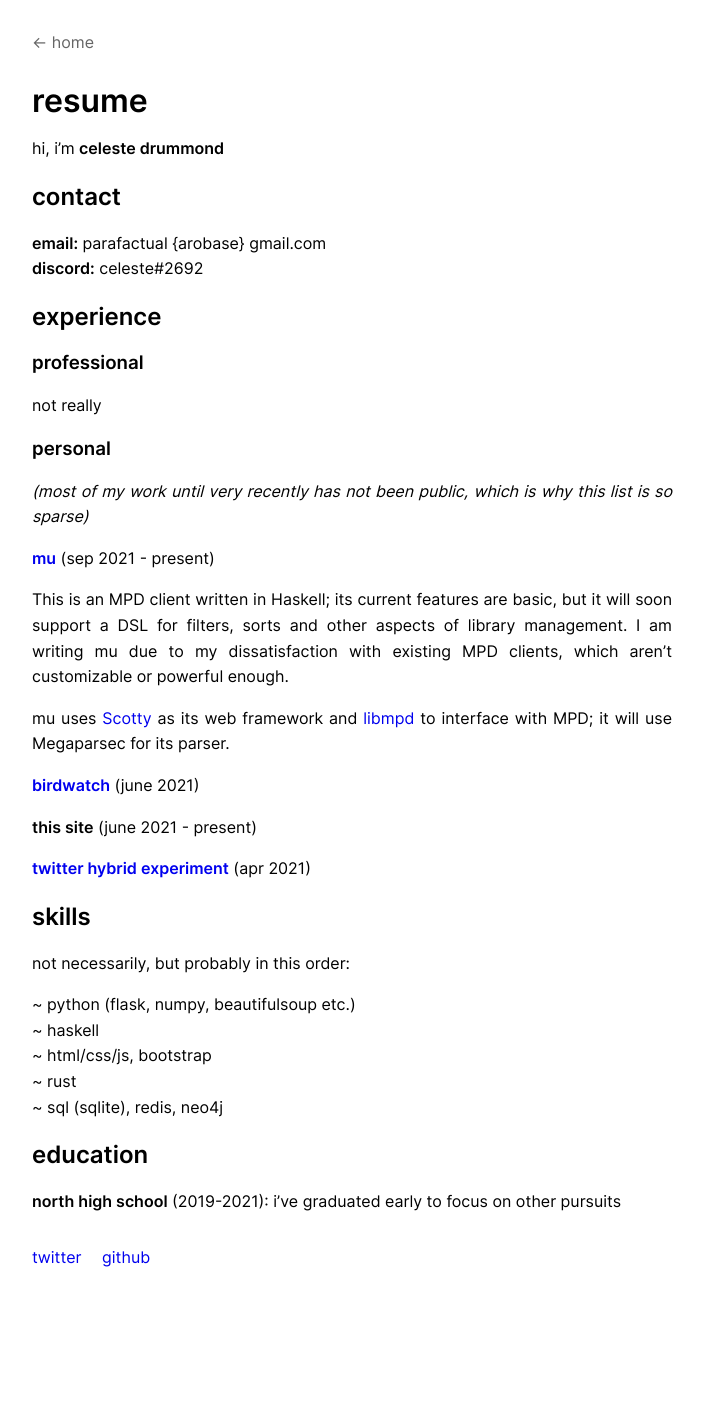
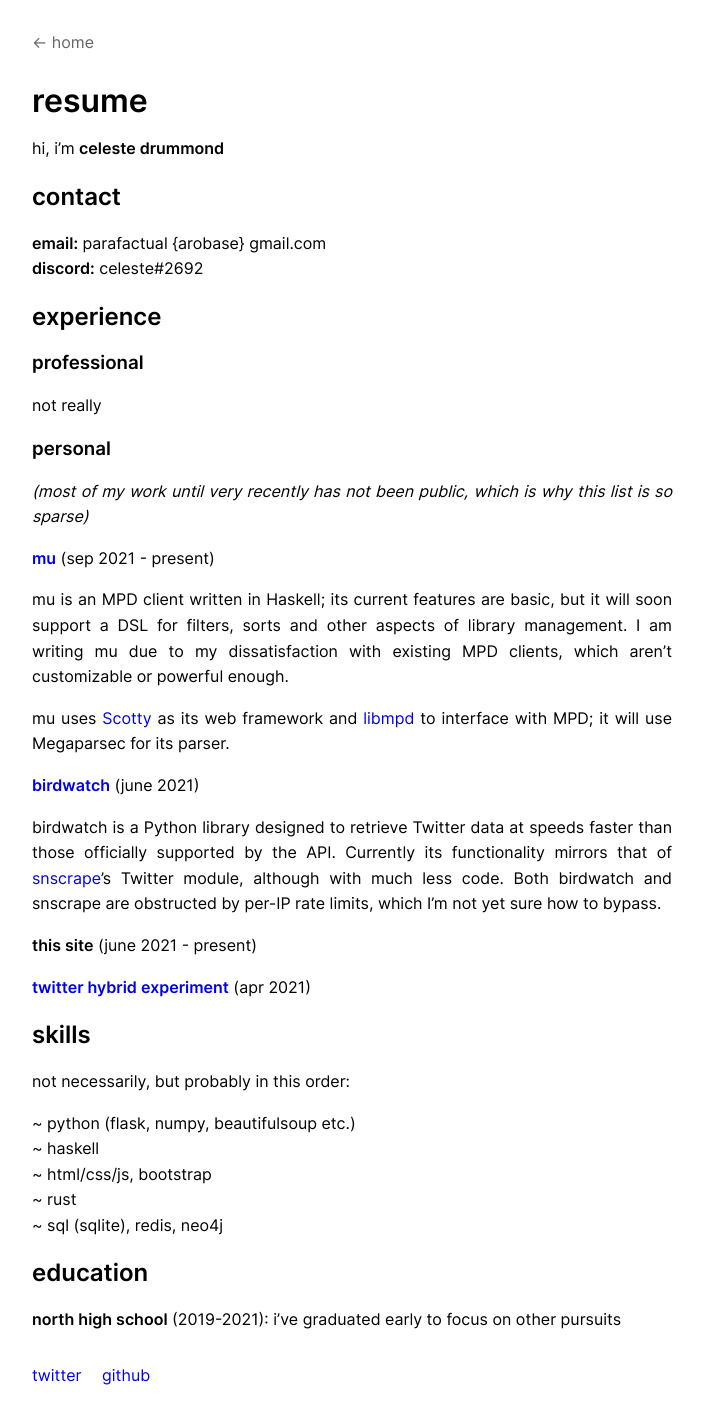
Before and after one commit to cosmicoptima/cosmicoptima.github.io, a Jekyll site: the page built from pages/resume.md, in a window 1280 px wide. Shown: the whole page, without its empty margins (96-800 px from the left). Built offline with Jekyll 4.4.1, drawn with Linux system fonts in a browser that asks for light colours; before the commit the page ends 1295 px from its top, so only the background shows below that.

Commit message:
birdwatch info

```diff
--- a/pages/resume.md
+++ b/pages/resume.md
@@ -24,7 +24,7 @@ _list is so sparse)_
 
 **[mu](https://github.com/cosmicoptima/mu)** (sep 2021 - present)
 
-This is an MPD client written in Haskell; its current features are basic, but it
+mu is an MPD client written in Haskell; its current features are basic, but it
 will soon support a DSL for filters, sorts and other aspects of library
 management. I am writing mu due to my dissatisfaction with existing MPD clients,
 which aren't customizable or powerful enough.
@@ -34,6 +34,12 @@ framework and [libmpd](https://hackage.haskell.org/package/libmpd) to interface
 with MPD; it will use Megaparsec for its parser.
 
 **[birdwatch](https://github.com/cosmicoptima/birdwatch)** (june 2021)
+
+birdwatch is a Python library designed to retrieve Twitter data at speeds faster
+than those officially supported by the API. Currently its functionality mirrors
+that of [snscrape](https://github.com/JustAnotherArchivist/snscrape)'s Twitter
+module, although with much less code. Both birdwatch and snscrape are obstructed
+by per-IP rate limits, which I'm not yet sure how to bypass.
 
 **this site** (june 2021 - present)
 
```
